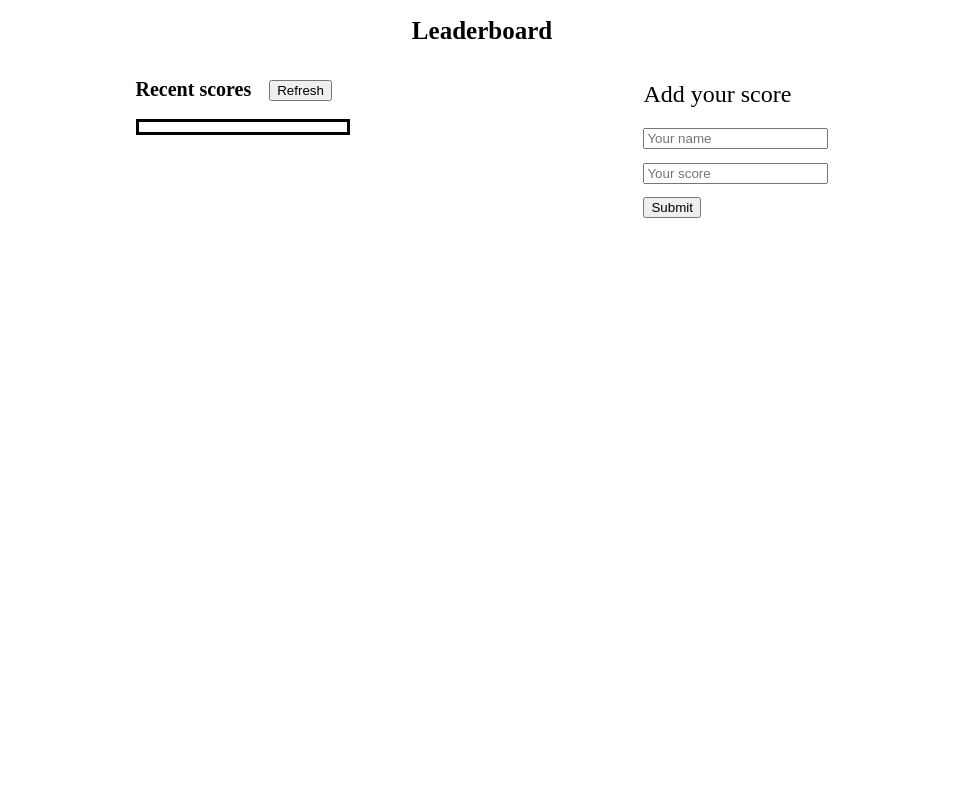
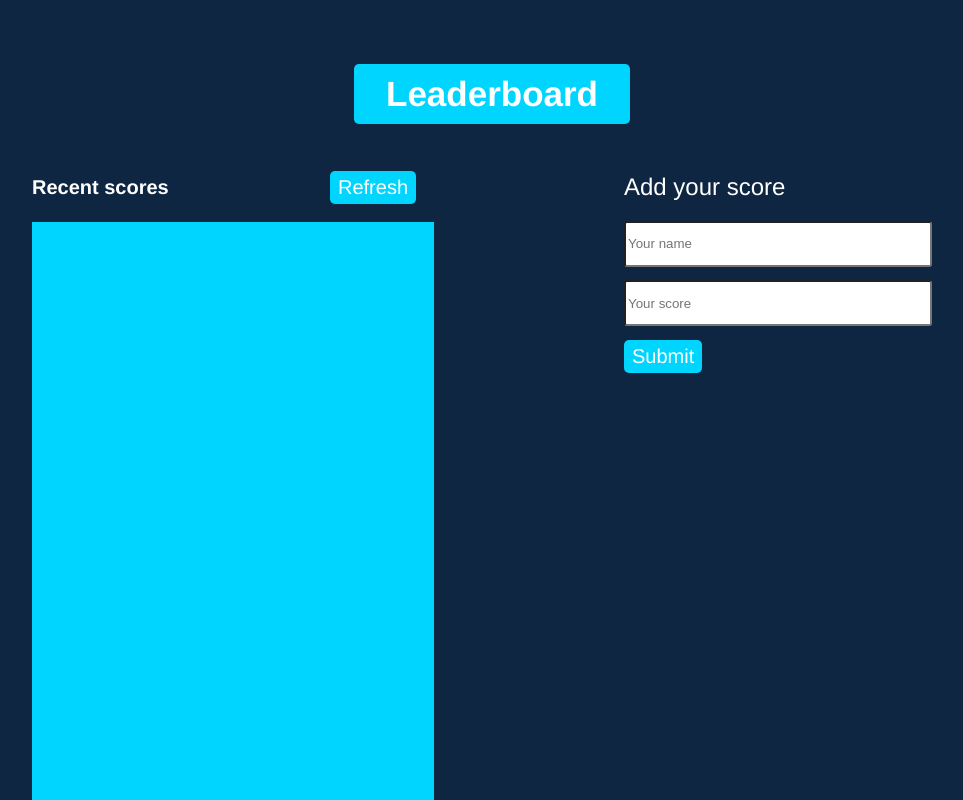
Before and after one commit to Rifat8080/Leaderboard-API, a website built with webpack: page src/index.html in a window 1280 px wide. Shown: the top 800 px of the page, without its empty margins (158-1121 px from the left). Built offline with nearby package versions, Linux system fonts and the light colour scheme; no server answers.

Commit message:
Styling updated

```diff
--- a/src/index.html
+++ b/src/index.html
@@ -7,6 +7,7 @@
     <title>Working with APIs</title>
   </head>
   <body>
+    <section>
       <h1>Leaderboard</h1>
       <div class="container">
         <article class="recent-scores">
@@ -43,5 +44,6 @@
           </div>
         </article>
       </div>
+    </section>
   </body>
 </html>
--- a/src/style.css
+++ b/src/style.css
@@ -3,6 +3,7 @@
 body {
   margin: 0;
   padding: 0;
+  background-color: #0f2642;
 }
 
 .container {
@@ -11,30 +12,59 @@ body {
 }
 
 h1 {
-  font-size: 25px;
+  font-size: 35px;
   text-align: center;
+  margin-top: 5%;
+  font-family: 'Franklin Gothic Medium', 'Arial Narrow', Arial, sans-serif;
+  color: #fff;
+  background-color: #00d5ff;
+  border-radius: 5px;
+  padding: 10px 10px;
+  width: 20%;
+  height: 40px;
+  margin-left: 40%;
 }
 
 .refresh-scores {
   display: flex;
   justify-content: space-between;
+  align-items: center;
 }
 
 .refresh-scores h2 {
   font-size: 20px;
+  font-family: 'Franklin Gothic Medium', 'Arial Narrow', Arial, sans-serif;
+  color: #fff;
 }
 
 .refresh-btn {
   margin: 18px;
+  background-color: #00d5ff;
+  color: #fff;
+  border: none;
+  border-radius: 5px;
+  padding: 5px 8px;
+  font-size: 20px;
+  font-family: 'Franklin Gothic Medium', 'Arial Narrow', Arial, sans-serif;
 }
 
 .display-scores {
-  border: 3px solid black;
-  padding: 5px 1px;
+  border: none;
+  padding: 10px 1px;
+  background-color: #00d5ff;
+  color: #fff;
+  font-family: 'Franklin Gothic Medium', 'Arial Narrow', Arial, sans-serif;
+  width: 400px;
+  height: 100vh;
+  text-align: center;
+  font-size: 20px;
 }
 
 .display-scores div:nth-of-type(2n) {
-  background-color: rgb(233, 230, 230);
+  background-color: #fff;
+  color: #0f2642;
+  border: none;
+  font-family: 'Franklin Gothic Medium', 'Arial Narrow', Arial, sans-serif;
 }
 
 .input-scores {
@@ -43,8 +73,29 @@ h1 {
 
 .score {
   margin: 1em 0;
+  width: 300px;
+  height: 40px;
+  border-radius: 3px;
+}
+
+#user-name {
+  width: 300px;
+  height: 40px;
+  border-radius: 3px;
 }
 
 .add-scores h2 {
   font-weight: initial;
+  font-family: 'Franklin Gothic Medium', 'Arial Narrow', Arial, sans-serif;
+  color: #fff;
 }
+
+#user-data-submit {
+  background-color: #00d5ff;
+  color: #fff;
+  border: none;
+  border-radius: 5px;
+  padding: 5px 8px;
+  font-size: 20px;
+  font-family: 'Franklin Gothic Medium', 'Arial Narrow', Arial, sans-serif;
+}
```
Lines whose indentation alone changed are shown as unchanged.
